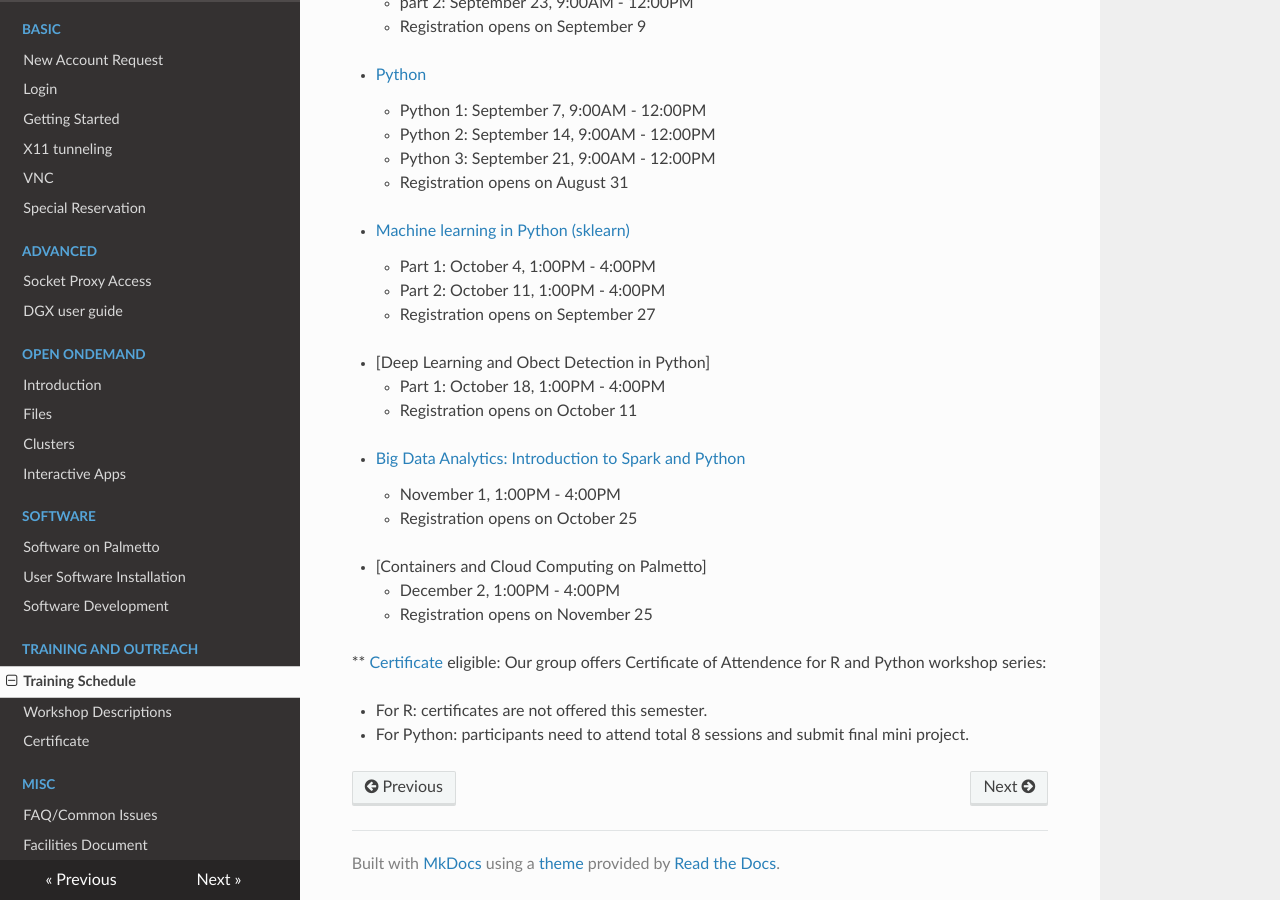
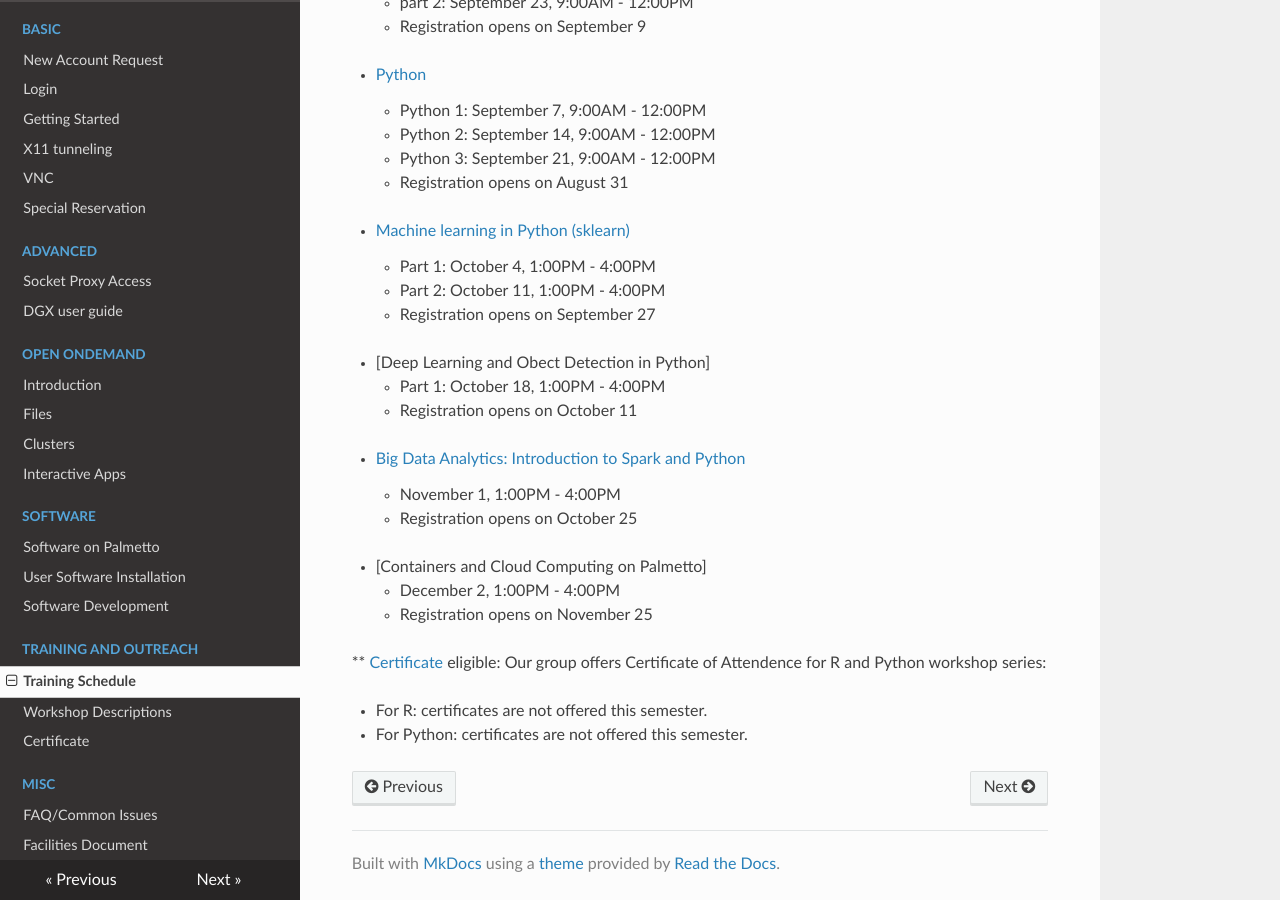
Before and after one commit to clemsonciti/palmetto-documentation, an MkDocs documentation site: the page built from docs/training/schedule.md, in a window 1280 px wide and 900 px high, scrolled down 836 px. Built offline with MkDocs 1.6.1, drawn with Linux system fonts in a browser that asks for light colours; nearby versions of some CDN libraries.

Commit message:
Remove python certificate option.

```diff
--- a/docs/training/schedule.md
+++ b/docs/training/schedule.md
@@ -68,4 +68,4 @@ Our group offers Certificate of Attendence for R and Python workshop series:
 
 - For R: certificates are not offered this semester.
 
-- For Python: participants need to attend total 8 sessions and submit final mini project.
+- For Python: certificates are not offered this semester.
```
